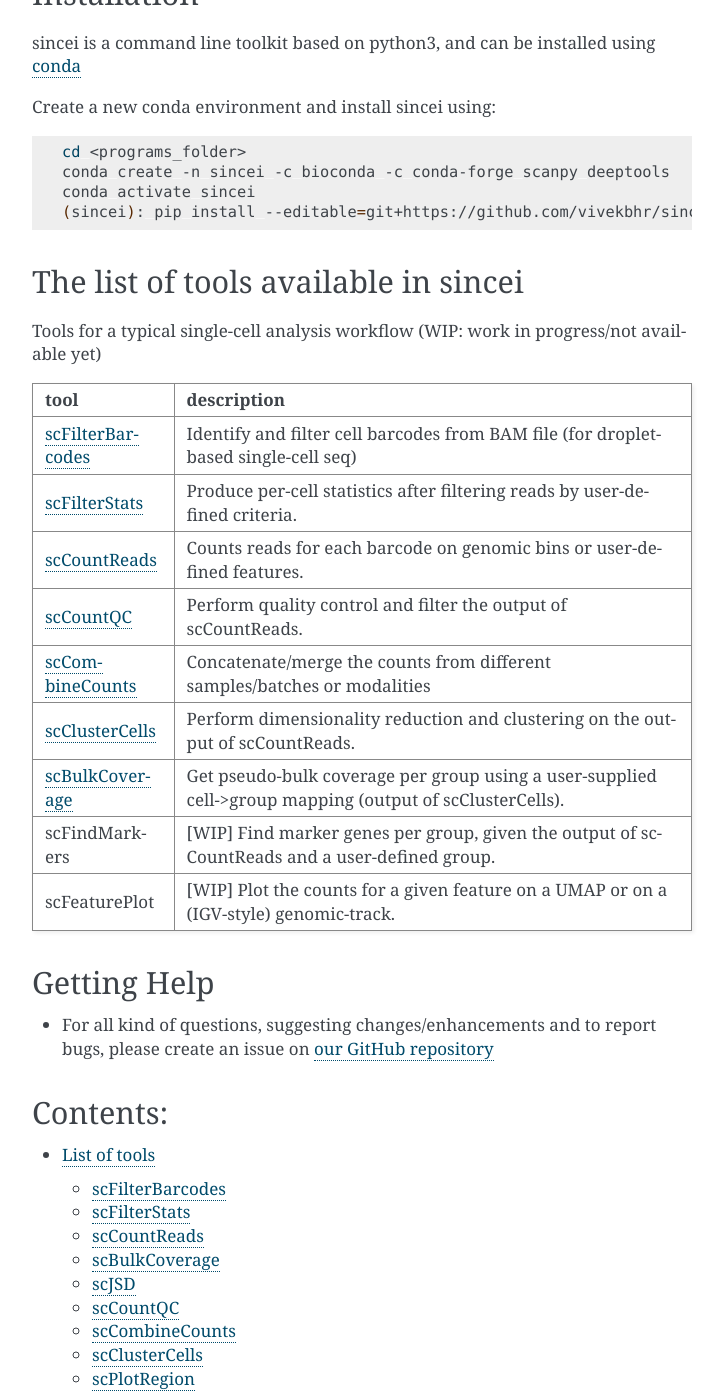
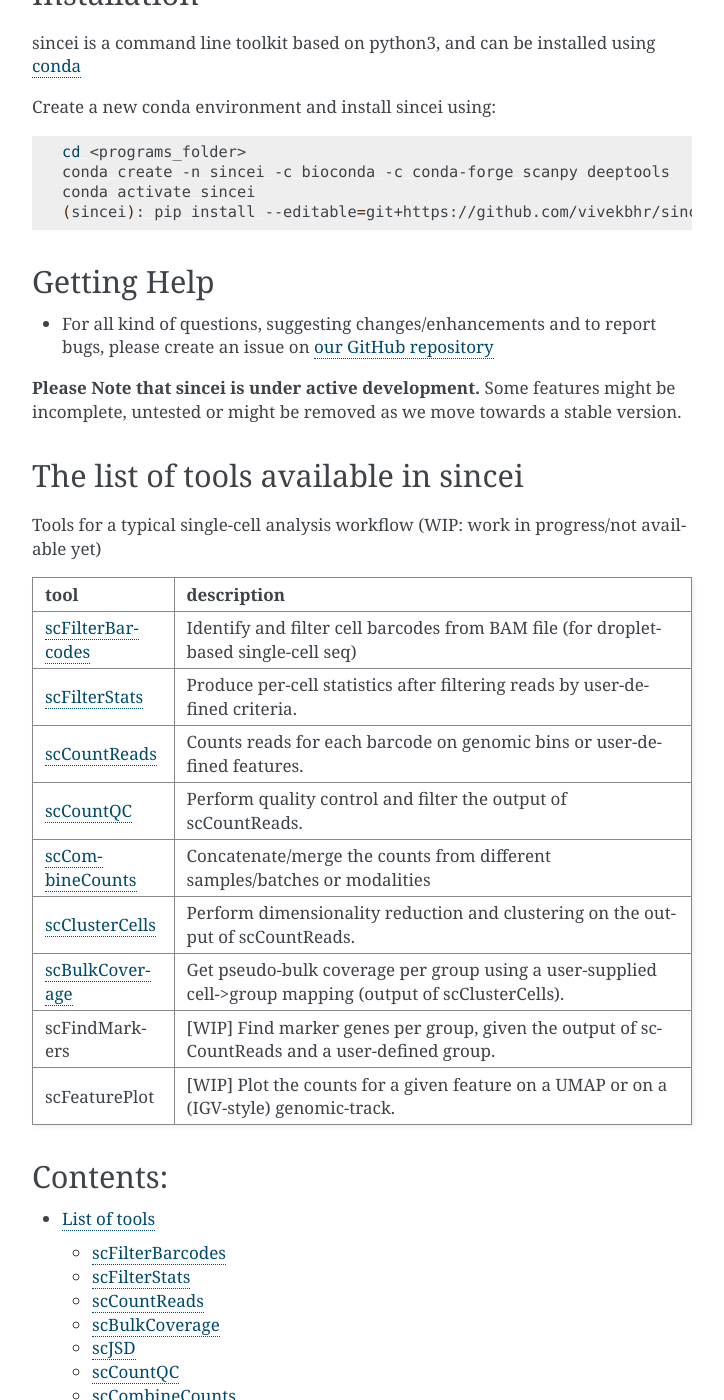
Before and after one commit to bhardwaj-lab/sincei, a Sphinx documentation site: the page built from docs/index.rst, in a window 1280 px wide and 1400 px high, scrolled down 609 px. Shown: the whole window, without its empty margins (388-1112 px from the left). Built offline with Sphinx 7.4.7, drawn with Linux system fonts in a browser that asks for light colours; some of the changed text lies outside the part shown.

```diff
--- a/docs/index.rst
+++ b/docs/index.rst
@@ -26,6 +26,14 @@ Create a new conda environment and install sincei using:
     (sincei): pip install --editable=git+https://github.com/vivekbhr/sincei.git@master#egg=sincei
 
 
+Getting Help
+------------
+
+* For all kind of questions, suggesting changes/enhancements and to report bugs, please create an issue on `our GitHub repository <https://github.com/vivekbhr/sincei>`_
+
+**Please Note that sincei is under active development.** Some features might be incomplete, untested or might be removed as we move towards a stable version.
+
+
 
 The list of tools available in sincei
 ---------------------------------------
```
Also changed, not shown: other parts of docs/index.rst (+0 -6 lines), README.md (+1 -1 lines).
